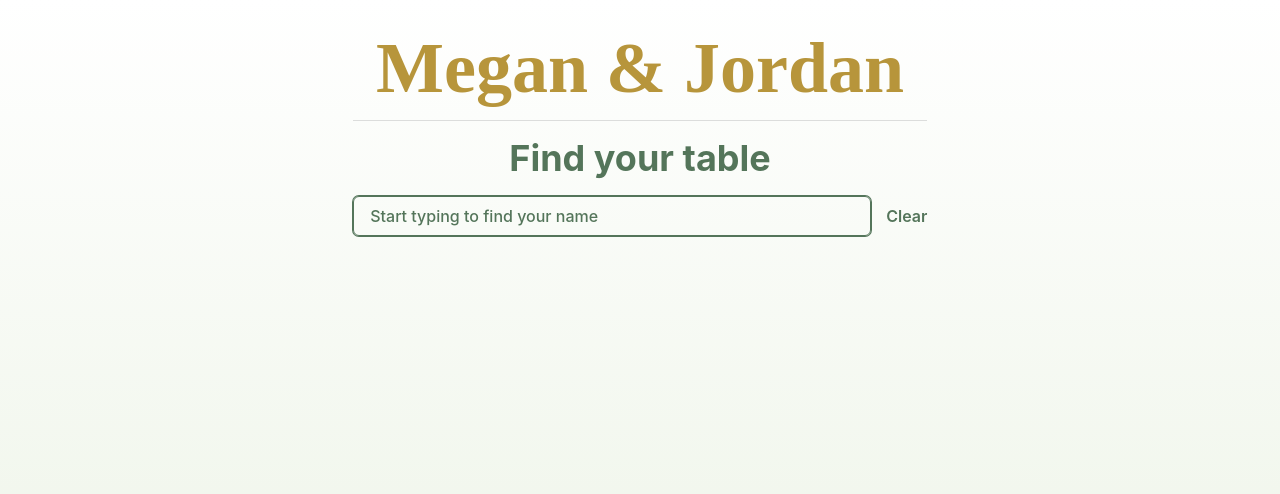
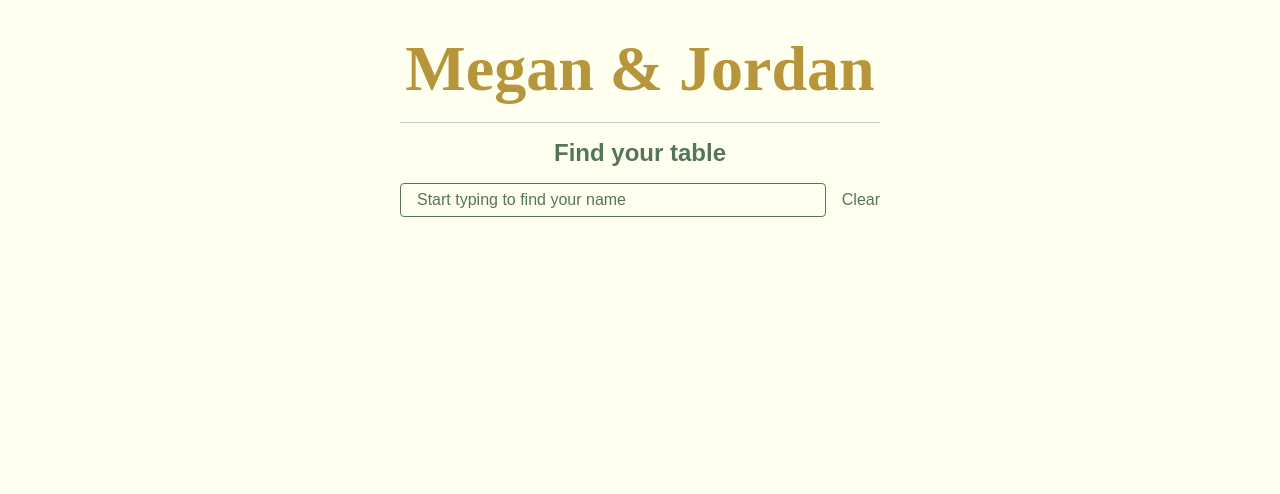
Before and after one commit to stevenroper/megan-jordan-wedding, a React (Create React App) app: page / in a window 1280 px wide. Shown: the top 494 px of the page. Built offline with nearby package versions, Linux system fonts and the light colour scheme.

Commit message:
Removes Chakra-UI and adds custom styled elements.

```diff
--- a/src/App.tsx
+++ b/src/App.tsx
@@ -1,22 +1,17 @@
 import React from 'react';
+import styled from 'styled-components';
+import faker from 'faker';
+import Fuse from 'fuse.js';
+
 import {
   Box,
-  Button,
-  Container,
-  Divider,
   Flex,
+  Grid,
   Heading,
   Input,
-  Table,
-  Thead,
-  Tbody,
-  Tr,
-  Th,
-  Td,
-  Text,
-} from '@chakra-ui/react';
-import faker from 'faker';
-import Fuse from 'fuse.js';
+  Paragraph,
+  TextButton,
+} from './components/styled';
 
 import colors from './constants/colors';
 
@@ -46,67 +41,74 @@ export const App = () => {
   };
 
   return (
-    <Box height="100vh" bgGradient={`linear(to-b, white, ${colors.ivory})`}>
-      <Container paddingTop="2rem">
+    <Flex
+      backgroundColor={colors.ivory}
+      width="100%"
+      height="100vh"
+      padding="2rem 1rem"
+      justifyContent="center"
+    >
+      <Flex flexDirection="column" width="100%" maxWidth="30rem">
         <Heading
-          as="h1"
-          size="4xl"
+          fontSize="4rem"
+          textAlign="center"
+          fontFamily="serif"
           color={colors.gold}
-          fontFamily="serif"
-          textAlign="center"
         >
           Megan &amp; Jordan
         </Heading>
-        <Divider marginY="1rem" borderColor="rgb(200, 200, 200)" />
-        <Heading textAlign="center" marginBottom="1rem" color={colors.green}>
+        <Divider />
+        <Heading as="h2" textAlign="center" marginBottom="1rem">
           Find your table
         </Heading>
-        <Flex marginBottom="1rem">
+        <Flex>
           <Input
-            name="searchTerm"
+            placeholder="Start typing to find your name"
+            type="text"
             value={searchTerm}
-            placeholder="Start typing to find your name"
-            focusBorderColor={colors.green}
-            _placeholder={{ color: colors.green, fontWeight: '500' }}
+            onChange={(e) => handleOnChange(e.target.value)}
             marginRight="1rem"
-            onChange={(e) => handleOnChange(e.target.value)}
             autoFocus
           />
-          <Button
-            color={colors.green}
-            _focus={{ outlineColor: colors.green }}
-            variant="link"
-            onClick={() => setSearchTerm('')}
-          >
-            Clear
-          </Button>
+          <TextButton onClick={() => setSearchTerm('')}>Clear</TextButton>
         </Flex>
-        <Box maxHeight="25rem" overflowY="scroll">
+        <Box maxHeight="25rem" overflowY="scroll" marginTop="1rem">
           {searchTerm.length >= 2 && filteredPeople.length > 0 && (
-            <Table>
-              <Thead>
-                <Tr>
-                  <Th>Name</Th>
-                  <Th>Table Number</Th>
-                </Tr>
-              </Thead>
-              <Tbody>
-                {filteredPeople.map(({ item: person }, index) => (
-                  <Tr key={index}>
-                    <Td>{person?.name}</Td>
-                    <Td>{person?.table}</Td>
-                  </Tr>
-                ))}
-              </Tbody>
-            </Table>
+            <>
+              <GridRow>
+                <Paragraph fontWeight="500" fontSize="0.875rem">
+                  NAME
+                </Paragraph>
+                <Paragraph fontWeight="500" fontSize="0.875rem">
+                  TABLE NUMBER
+                </Paragraph>
+              </GridRow>
+              {filteredPeople.map(({ item: person }, index) => (
+                <GridRow>
+                  <Paragraph>{person.name}</Paragraph>
+                  <Paragraph>{person.table}</Paragraph>
+                </GridRow>
+              ))}
+            </>
           )}
           {searchTerm.length >= 2 && filteredPeople.length === 0 && (
-            <Text textAlign="center">
+            <Paragraph textAlign="center">
               Hmm, we can't find your name. Try again.
-            </Text>
+            </Paragraph>
           )}
         </Box>
-      </Container>
-    </Box>
+      </Flex>
+    </Flex>
   );
 };
+
+const Divider = styled.hr`
+  border: 0;
+  border-top: 1px solid rgb(200, 200, 200);
+  margin: 1rem 0;
+`;
+
+const GridRow = styled(Grid)`
+  grid-template-columns: 2fr 1fr;
+  border-bottom: 1px solid rgb(215, 215, 215);
+`;
--- /dev/null
+++ b/src/components/styled.tsx
@@ -0,0 +1,114 @@
+import styled from 'styled-components';
+import {
+  background,
+  BackgroundProps,
+  border,
+  BorderProps,
+  compose,
+  color,
+  ColorProps,
+  flexbox,
+  FlexboxProps,
+  grid,
+  GridProps as StyledSystemGridProps,
+  layout,
+  LayoutProps,
+  position,
+  PositionProps,
+  space,
+  SpaceProps,
+  typography,
+  TypographyProps,
+} from 'styled-system';
+
+import colors from '../constants/colors';
+
+interface AllProps
+  extends BackgroundProps,
+    BorderProps,
+    ColorProps,
+    LayoutProps,
+    PositionProps,
+    SpaceProps,
+    TypographyProps {}
+
+const allProps = compose(
+  background,
+  border,
+  color,
+  layout,
+  position,
+  space,
+  typography
+);
+
+export const Box = styled('div')<AllProps>(allProps);
+
+interface FlexProps extends AllProps, FlexboxProps {}
+
+export const Flex = styled('div')<FlexProps>`
+  display: flex;
+  flex-direction: row;
+  ${allProps}
+  ${flexbox}
+`;
+
+interface GridProps extends AllProps, StyledSystemGridProps {}
+
+export const Grid = styled('div')<GridProps>`
+  display: grid;
+  ${allProps}
+  ${grid}
+`;
+
+export const Heading = styled('h1')<AllProps>`
+  margin: 0;
+  color: ${colors.green};
+  ${allProps}
+`;
+
+export const Input = styled('input')<AllProps>`
+  height: 2rem;
+  width: 100%;
+  background-color: transparent;
+  padding: 1rem;
+  color: ${colors.green};
+  outline: none;
+  border: 1px solid ${colors.green};
+  border-radius: 0.25rem;
+  font-size: 1rem;
+
+  ::placeholder {
+    color: ${colors.green};
+  }
+
+  ${allProps}
+`;
+
+export const Paragraph = styled('p')<AllProps>`
+  color: ${colors.green};
+  ${allProps}
+`;
+
+export const TextButton = styled('button')<AllProps>`
+  font-family: inherit;
+  font-size: 100%;
+  line-height: 1.15;
+  margin: 0;
+  padding: 0;
+  overflow: visible;
+  text-transform: none;
+  background-color: transparent;
+  border: none;
+  cursor: pointer;
+  color: ${colors.green};
+  outline-color: ${colors.green};
+  border-radius: 0.25rem;
+  --webkit-appearance: button;
+
+  &:hover {
+    text-decoration: underline;
+  }
+
+  ${allProps};
+`;
--- a/src/constants/colors.ts
+++ b/src/constants/colors.ts
@@ -3,7 +3,7 @@ const colors = {
   lightBlue: '#6C91C2',
   green: '#54755A',
   gold: '#B7953B',
-  ivory: '#EAF2E3',
+  ivory: '#fffff0',
 };
 
 export default colors;
--- /dev/null
+++ b/src/index.css
@@ -0,0 +1,11 @@
+* {
+  box-sizing: border-box;
+}
+
+body,
+html {
+  padding: 0;
+  margin: 0;
+  font-size: 1rem;
+  font-family: sans-serif;
+}
--- a/src/index.tsx
+++ b/src/index.tsx
@@ -1,14 +1,13 @@
 import * as React from 'react';
 import ReactDOM from 'react-dom';
-import { ChakraProvider, theme } from '@chakra-ui/react';
 
 import { App } from './App';
 
+import './index.css';
+
 ReactDOM.render(
   <React.StrictMode>
-    <ChakraProvider theme={theme}>
-      <App />
-    </ChakraProvider>
+    <App />
   </React.StrictMode>,
   document.getElementById('root')
 );
```
Also changed, not shown: package.json (+4 -5 lines), src/test-utils.tsx (deleted, +0 -12 lines), 2 other files (tests, documents, lock files or other folders).
